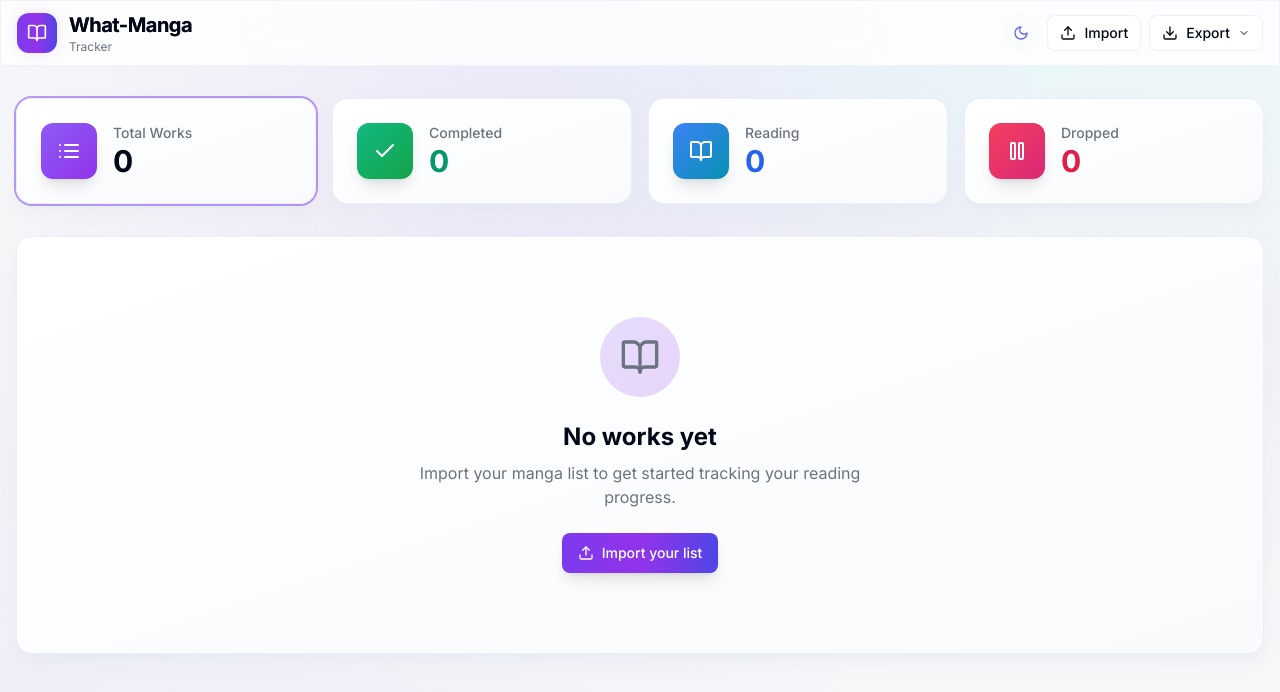
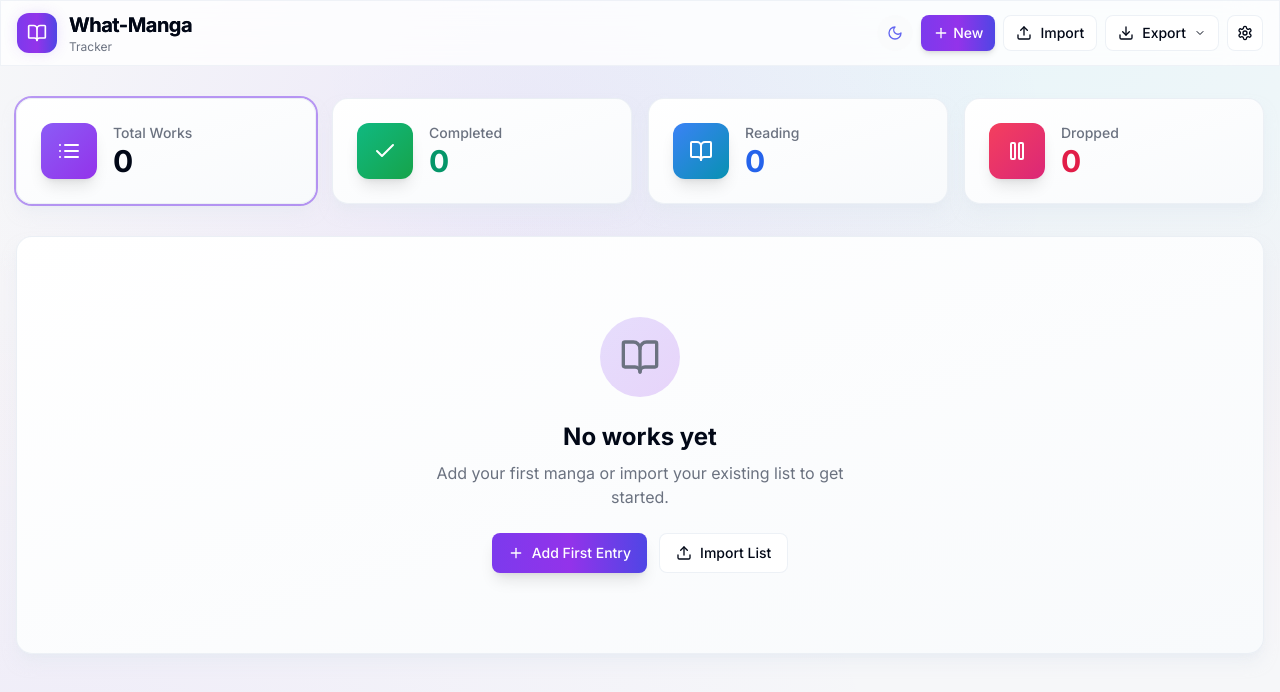
Before and after one commit to DeguShi/What-Manga, a Next.js app: page / in a window 1280 px wide. Shown: the top 692 px of the page. Built offline with nearby package versions, Linux system fonts and the light colour scheme; no server answers; the database is empty.

Commit message:
feat: Add +New button and settings dropdown

```diff
--- a/src/components/home-client.tsx
+++ b/src/components/home-client.tsx
@@ -2,6 +2,7 @@
 
 import { useState, useMemo } from 'react';
 import Link from 'next/link';
+import { useRouter } from 'next/navigation';
 import {
     BookOpen,
     Upload,
@@ -12,18 +13,27 @@ import {
     FileText,
     FileCode,
     Pause,
+    Plus,
+    Settings,
+    Trash2,
 } from 'lucide-react';
 import { Button } from '@/components/ui/button';
 import { WorkList } from '@/components/work-list';
 import { ThemeToggleButton } from '@/components/theme-toggle';
+import { CreateEntryModal } from '@/components/create-entry-modal';
+import { ClearAllDialog } from '@/components/clear-all-dialog';
 import type { Work } from '@prisma/client';
 
 interface HomeClientProps {
     works: Work[];
 }
 
-export function HomeClient({ works }: HomeClientProps) {
+export function HomeClient({ works: initialWorks }: HomeClientProps) {
+    const router = useRouter();
+    const [works, setWorks] = useState(initialWorks);
     const [filter, setFilter] = useState('all');
+    const [showCreateModal, setShowCreateModal] = useState(false);
+    const [showClearDialog, setShowClearDialog] = useState(false);
 
     // Calculate stats from actual works data
     const stats = useMemo(() => {
@@ -34,8 +44,27 @@ export function HomeClient({ works }: HomeClientProps) {
         return { total, completed, inProgress, dropped };
     }, [works]);
 
+    // Get next index in sequence
+    const nextIndex = useMemo(() => {
+        if (works.length === 0) return 1;
+        return Math.max(...works.map(w => w.userIndex)) + 1;
+    }, [works]);
+
     const handleStatClick = (status: string) => {
         setFilter(filter === status ? 'all' : status);
+    };
+
+    const handleCreated = () => {
+        router.refresh();
+        // Also update local state by refetching
+        fetch('/api/works?limit=10000')
+            .then(res => res.json())
+            .then(data => setWorks(data.data || []));
+    };
+
+    const handleCleared = () => {
+        setWorks([]);
+        router.refresh();
     };
 
     return (
@@ -57,6 +86,16 @@ export function HomeClient({ works }: HomeClientProps) {
 
                     <div className="flex items-center gap-2">
                         <ThemeToggleButton />
+
+                        {/* + New Button */}
+                        <Button
+                            size="sm"
+                            className="gradient-primary text-white shadow-md hover:shadow-lg transition-shadow"
+                            onClick={() => setShowCreateModal(true)}
+                        >
+                            <Plus className="mr-1 h-4 w-4" />
+                            New
+                        </Button>
 
                         <Button variant="outline" size="sm" className="glass-button" asChild>
                             <Link href="/import">
@@ -88,6 +127,24 @@ export function HomeClient({ works }: HomeClientProps) {
                                         <FileCode className="h-4 w-4" />
                                         MAL XML Format
                                     </a>
+                                </div>
+                            </div>
+                        </div>
+
+                        {/* Settings Dropdown */}
+                        <div className="relative group">
+                            <Button variant="outline" size="icon" className="glass-button h-9 w-9">
+                                <Settings className="h-4 w-4" />
+                            </Button>
+                            <div className="absolute right-0 mt-2 w-48 opacity-0 invisible group-hover:opacity-100 group-hover:visible transition-all duration-200 z-50">
+                                <div className="glass-card rounded-lg p-1 shadow-xl">
+                                    <button
+                                        onClick={() => setShowClearDialog(true)}
+                                        className="w-full flex items-center gap-2 px-3 py-2 text-sm rounded-md text-destructive hover:bg-destructive/10 transition-colors"
+                                    >
+                                        <Trash2 className="h-4 w-4" />
+                                        Clear All Entries
+                                    </button>
                                 </div>
                             </div>
                         </div>
@@ -175,14 +232,23 @@ export function HomeClient({ works }: HomeClientProps) {
                         </div>
                         <h2 className="mb-2 text-2xl font-bold">No works yet</h2>
                         <p className="mb-6 text-center text-muted-foreground max-w-md">
-                            Import your manga list to get started tracking your reading progress.
+                            Add your first manga or import your existing list to get started.
                         </p>
-                        <Button className="gradient-primary text-white shadow-lg hover:shadow-xl transition-shadow" asChild>
-                            <Link href="/import">
-                                <Upload className="mr-2 h-4 w-4" />
-                                Import your list
-                            </Link>
-                        </Button>
+                        <div className="flex gap-3">
+                            <Button
+                                className="gradient-primary text-white shadow-lg hover:shadow-xl transition-shadow"
+                                onClick={() => setShowCreateModal(true)}
+                            >
+                                <Plus className="mr-2 h-4 w-4" />
+                                Add First Entry
+                            </Button>
+                            <Button variant="outline" className="glass-button" asChild>
+                                <Link href="/import">
+                                    <Upload className="mr-2 h-4 w-4" />
+                                    Import List
+                                </Link>
+                            </Button>
+                        </div>
                     </div>
                 ) : (
                     <div className="animate-slide-up">
@@ -194,6 +260,21 @@ export function HomeClient({ works }: HomeClientProps) {
                     </div>
                 )}
             </main>
+
+            {/* Modals */}
+            <CreateEntryModal
+                open={showCreateModal}
+                onClose={() => setShowCreateModal(false)}
+                onCreated={handleCreated}
+                nextIndex={nextIndex}
+            />
+
+            <ClearAllDialog
+                open={showClearDialog}
+                onClose={() => setShowClearDialog(false)}
+                onCleared={handleCleared}
+                totalCount={stats.total}
+            />
         </div>
     );
 }
```
